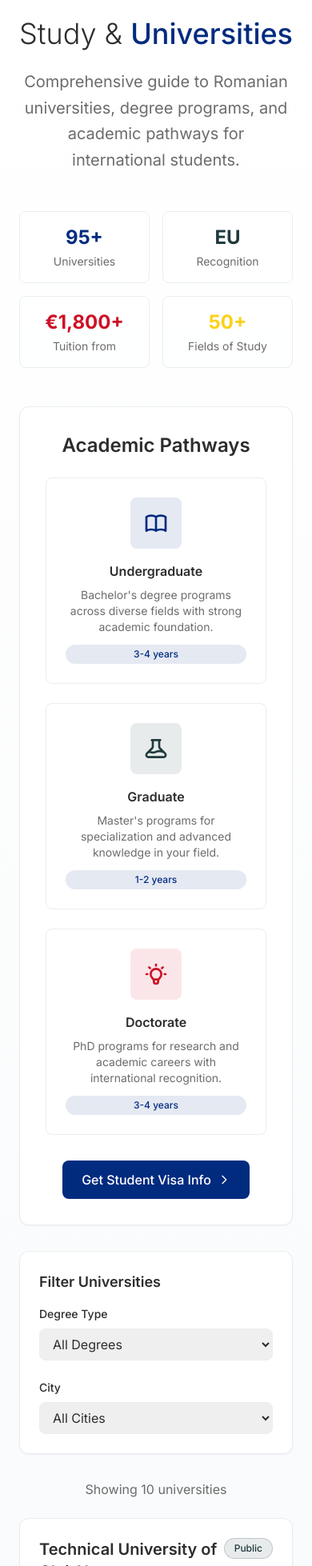
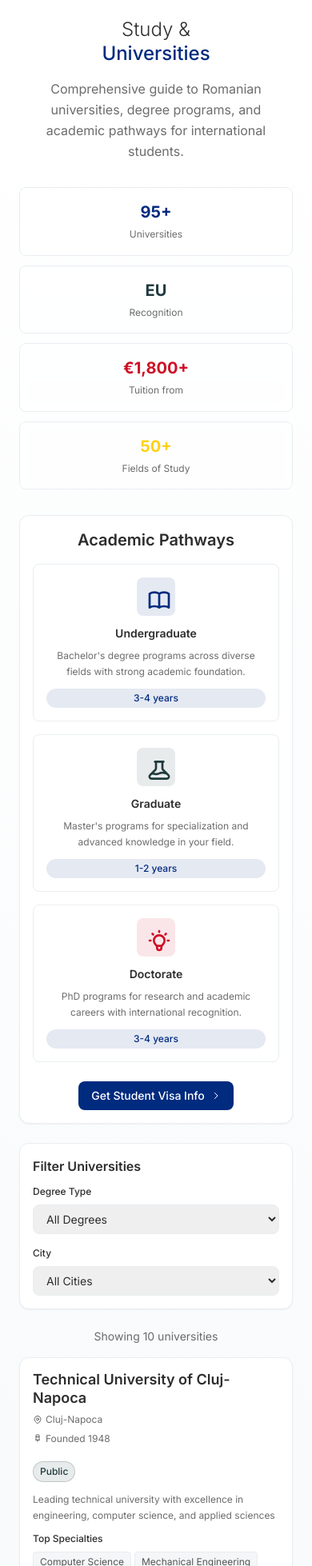
Before and after one commit to CodeNKoffee/eye-on-romania, a Next.js app: page /en/study in a window 390 px wide. Shown: the part 42-2000 px from the top of the page at 80% size. Built offline with nearby package versions, Linux system fonts and the light colour scheme.

Commit message:
style: study page 100% responsive

```diff
--- a/src/app/[locale]/study/components/StudyEssentials.tsx
+++ b/src/app/[locale]/study/components/StudyEssentials.tsx
@@ -48,22 +48,22 @@ export default function StudyEssentials() {
   ];
 
   return (
-    <div className="bg-white rounded-xl shadow-sm border border-danube-mist p-8 mb-8 mt-12">
-      <h2 className="text-2xl font-semibold text-transylvanian-stone mb-6 text-center">
+    <div className="bg-white rounded-xl shadow-sm border border-danube-mist p-4 sm:p-6 lg:p-8 mb-6 sm:mb-8 mt-8 sm:mt-12">
+      <h2 className="text-xl sm:text-2xl font-semibold text-transylvanian-stone mb-4 sm:mb-6 text-center">
         {t('essentials.title')}
       </h2>
 
-      <div className="grid md:grid-cols-2 gap-6">
+      <div className="grid grid-cols-1 lg:grid-cols-2 gap-4 sm:gap-6">
         {essentials.map((essential, index) => (
-          <div key={index} className="flex gap-4">
-            <div className={`flex-shrink-0 w-12 h-12 ${essential.color} bg-current/10 rounded-lg flex items-center justify-center`}>
-              <div className={essential.color}>
+          <div key={index} className="flex flex-col sm:flex-row gap-3 sm:gap-4 touch-manipulation">
+            <div className={`flex-shrink-0 w-10 h-10 sm:w-12 sm:h-12 ${essential.color} bg-current/10 rounded-lg flex items-center justify-center self-start sm:self-auto`}>
+              <div className={`${essential.color} w-5 h-5 sm:w-6 sm:h-6`}>
                 {essential.icon}
               </div>
             </div>
-            <div>
-              <h3 className="font-semibold text-transylvanian-stone mb-2">{essential.title}</h3>
-              <p className="text-sm text-transylvanian-stone/70 leading-relaxed">{essential.description}</p>
+            <div className="flex-1 min-w-0">
+              <h3 className="font-semibold text-transylvanian-stone mb-2 text-sm sm:text-base leading-tight">{essential.title}</h3>
+              <p className="text-xs sm:text-sm text-transylvanian-stone/70 leading-relaxed">{essential.description}</p>
             </div>
           </div>
         ))}
--- a/src/app/[locale]/study/components/StudyHero.tsx
+++ b/src/app/[locale]/study/components/StudyHero.tsx
@@ -5,12 +5,12 @@ export default function StudyHero() {
   const t = useTranslations('studyPage');
 
   return (
-    <div className="text-center mb-12 max-w-4xl mx-auto">
-      <h1 className="text-4xl md:text-5xl font-light text-transylvanian-stone mb-6">
-        <span className="text-transylvanian-stone">{t('titlePrefix')}</span>{' '}
-        <span className="text-tricolor-blue font-medium">{t('titleHighlight')}</span>
+    <div className="text-center mb-8 sm:mb-12 max-w-4xl mx-auto px-4 sm:px-0">
+      <h1 className="text-2xl sm:text-3xl md:text-4xl lg:text-5xl font-light text-transylvanian-stone mb-4 sm:mb-6 leading-tight">
+        <span className="text-transylvanian-stone block sm:inline">{t('titlePrefix')}</span>{' '}
+        <span className="text-tricolor-blue font-medium block sm:inline">{t('titleHighlight')}</span>
       </h1>
-      <p className="text-xl text-transylvanian-stone/70 leading-relaxed mb-8 max-w-3xl mx-auto">
+      <p className="text-base sm:text-lg md:text-xl text-transylvanian-stone/70 leading-relaxed mb-6 sm:mb-8 max-w-3xl mx-auto">
         {t('description')}
       </p>
     </div>
--- a/src/app/[locale]/study/components/StudyPathways.tsx
+++ b/src/app/[locale]/study/components/StudyPathways.tsx
@@ -42,33 +42,35 @@ export default function StudyPathways() {
   ];
 
   return (
-    <div className="bg-white rounded-xl shadow-sm border border-danube-mist p-8 mb-8">
-      <h2 className="text-2xl font-semibold text-transylvanian-stone mb-6 text-center">
+    <div className="bg-white rounded-xl shadow-sm border border-danube-mist p-4 sm:p-6 lg:p-8 mb-6 sm:mb-8">
+      <h2 className="text-xl sm:text-2xl font-semibold text-transylvanian-stone mb-4 sm:mb-6 text-center">
         {t('pathways.title')}
       </h2>
 
-      <div className="grid md:grid-cols-3 gap-6">
+      <div className="grid grid-cols-1 lg:grid-cols-3 gap-4 sm:gap-6">
         {pathways.map((pathway, index) => (
-          <div key={index} className="text-center p-6 rounded-lg border border-danube-mist hover:shadow-md transition-shadow flex flex-col h-full">
-            <div className={`inline-flex items-center justify-center w-16 h-16 bg-${pathway.color}/10 text-${pathway.color} rounded-lg mb-4 mx-auto`}>
-              {pathway.icon}
+          <div key={index} className="text-center p-4 sm:p-6 rounded-lg border border-danube-mist hover:shadow-md transition-all duration-200 flex flex-col h-full touch-manipulation active:scale-[0.98]">
+            <div className={`inline-flex items-center justify-center w-12 h-12 sm:w-16 sm:h-16 bg-${pathway.color}/10 text-${pathway.color} rounded-lg mb-3 sm:mb-4 mx-auto`}>
+              <div className="w-6 h-6 sm:w-8 sm:h-8">
+                {pathway.icon}
+              </div>
             </div>
-            <h3 className="font-semibold text-transylvanian-stone mb-2">{pathway.title}</h3>
-            <p className="text-sm text-transylvanian-stone/70 mb-3 flex-grow">{pathway.description}</p>
-            <div className="text-xs text-tricolor-blue font-medium bg-tricolor-blue/10 px-3 py-1 rounded-full inline-block mt-auto">
+            <h3 className="font-semibold text-transylvanian-stone mb-2 text-sm sm:text-base">{pathway.title}</h3>
+            <p className="text-xs sm:text-sm text-transylvanian-stone/70 mb-3 flex-grow leading-relaxed">{pathway.description}</p>
+            <div className="text-xs text-tricolor-blue font-medium bg-tricolor-blue/10 px-2 sm:px-3 py-1 rounded-full inline-block mt-auto">
               {pathway.duration}
             </div>
           </div>
         ))}
       </div>
 
-      <div className="mt-8 text-center">
+      <div className="mt-6 sm:mt-8 text-center">
         <Link
           href="/visa"
-          className="inline-flex items-center px-6 py-3 bg-tricolor-blue text-white rounded-lg hover:bg-tricolor-blue/90 transition-colors font-medium"
+          className="inline-flex items-center px-4 sm:px-6 py-2 sm:py-3 bg-tricolor-blue text-white rounded-lg hover:bg-tricolor-blue/90 active:bg-tricolor-blue/95 transition-all duration-200 font-medium text-sm sm:text-base touch-manipulation"
         >
-          {t('pathways.visaInfo')}
-          <svg className="w-4 h-4 ml-2" fill="none" stroke="currentColor" viewBox="0 0 24 24">
+          <span>{t('pathways.visaInfo')}</span>
+          <svg className="w-3 h-3 sm:w-4 sm:h-4 ml-2" fill="none" stroke="currentColor" viewBox="0 0 24 24">
             <path strokeLinecap="round" strokeLinejoin="round" strokeWidth={2} d="M9 5l7 7-7 7" />
           </svg>
         </Link>
--- a/src/app/[locale]/study/components/UniversityCard.tsx
+++ b/src/app/[locale]/study/components/UniversityCard.tsx
@@ -26,32 +26,32 @@ export default function UniversityCard({ university }: UniversityCardProps) {
   const t = useTranslations('studyPage');
 
   return (
-    <article className="bg-white rounded-xl shadow-sm border border-danube-mist overflow-hidden hover:shadow-lg transition-all duration-300 group">
-      <div className="p-6">
-        <div className="flex items-start justify-between mb-4">
-          <div className="flex-1">
-            <h3 className="text-xl font-semibold text-transylvanian-stone group-hover:text-tricolor-blue transition-colors mb-2">
+    <article className="bg-white rounded-xl shadow-sm border border-danube-mist overflow-hidden hover:shadow-lg transition-all duration-300 group touch-manipulation">
+      <div className="p-4 sm:p-6">
+        <div className="flex flex-col sm:flex-row sm:items-start sm:justify-between mb-3 sm:mb-4 gap-3 sm:gap-4">
+          <div className="flex-1 min-w-0">
+            <h3 className="text-lg sm:text-xl font-semibold text-transylvanian-stone group-hover:text-tricolor-blue transition-colors mb-2 leading-tight">
               {university.name}
             </h3>
-            <div className="flex items-center gap-4 text-sm text-transylvanian-stone/70 mb-2">
+            <div className="flex flex-col sm:flex-row sm:items-center gap-2 sm:gap-4 text-xs sm:text-sm text-transylvanian-stone/70 mb-2">
               <div className="flex items-center gap-1">
-                <svg className="w-4 h-4" fill="none" stroke="currentColor" viewBox="0 0 24 24">
+                <svg className="w-3 h-3 sm:w-4 sm:h-4 flex-shrink-0" fill="none" stroke="currentColor" viewBox="0 0 24 24">
                   <path strokeLinecap="round" strokeLinejoin="round" strokeWidth={2} d="M17.657 16.657L13.414 20.9a1.998 1.998 0 01-2.827 0l-4.244-4.243a8 8 0 1111.314 0z" />
                   <path strokeLinecap="round" strokeLinejoin="round" strokeWidth={2} d="M15 11a3 3 0 11-6 0 3 3 0 016 0z" />
                 </svg>
-                {t(`cities.${university.city}`)}
+                <span className="truncate">{t(`cities.${university.city}`)}</span>
               </div>
               <div className="flex items-center gap-1">
-                <svg className="w-4 h-4" fill="none" stroke="currentColor" viewBox="0 0 24 24">
+                <svg className="w-3 h-3 sm:w-4 sm:h-4 flex-shrink-0" fill="none" stroke="currentColor" viewBox="0 0 24 24">
                   <path strokeLinecap="round" strokeLinejoin="round" strokeWidth={2} d="M8 7V3a1 1 0 011-1h6a1 1 0 011 1v4m-4 8v4m-4-4h8m-8 0V7h8v8" />
                 </svg>
-                {t('founded')} {university.founded}
+                <span>{t('founded')} {university.founded}</span>
               </div>
             </div>
           </div>
 
-          <div className="flex flex-col items-end">
-            <span className={`px-3 py-1 rounded-full text-xs font-medium ${
+          <div className="flex flex-col items-start sm:items-end">
+            <span className={`px-2 sm:px-3 py-1 rounded-full text-xs font-medium self-start sm:self-auto ${
               university.isPublic
                 ? 'bg-carpathian-forest/10 text-carpathian-forest border border-carpathian-forest/20'
                 : 'bg-tricolor-blue/10 text-tricolor-blue border border-tricolor-blue/20'
@@ -61,19 +61,19 @@ export default function UniversityCard({ university }: UniversityCardProps) {
           </div>
         </div>
 
-        <p className="text-transylvanian-stone/70 text-sm mb-4">{university.type}</p>
+        <p className="text-transylvanian-stone/70 text-xs sm:text-sm mb-3 sm:mb-4 leading-relaxed">{university.type}</p>
 
         {/* Specialties */}
-        <div className="mb-4">
-          <h4 className="font-medium text-transylvanian-stone mb-2 text-sm">{t('topSpecialties')}</h4>
-          <div className="flex flex-wrap gap-2">
+        <div className="mb-3 sm:mb-4">
+          <h4 className="font-medium text-transylvanian-stone mb-2 text-xs sm:text-sm">{t('topSpecialties')}</h4>
+          <div className="flex flex-wrap gap-1 sm:gap-2">
             {university.specialties.slice(0, 3).map((specialty, index) => (
-              <span key={index} className="px-2 py-1 bg-danube-mist/50 text-transylvanian-stone/80 rounded text-xs border border-danube-mist">
+              <span key={index} className="px-2 py-1 bg-danube-mist/50 text-transylvanian-stone/80 rounded text-xs border border-danube-mist leading-tight">
                 {specialty}
               </span>
             ))}
             {university.specialties.length > 3 && (
-              <span className="px-2 py-1 bg-tricolor-blue/10 text-tricolor-blue rounded text-xs border border-tricolor-blue/20">
+              <span className="px-2 py-1 bg-tricolor-blue/10 text-tricolor-blue rounded text-xs border border-tricolor-blue/20 leading-tight">
                 +{university.specialties.length - 3} {t('more')}
               </span>
             )}
@@ -81,11 +81,11 @@ export default function UniversityCard({ university }: UniversityCardProps) {
         </div>
 
         {/* Degrees Offered */}
-        <div className="mb-4">
-          <h4 className="font-medium text-transylvanian-stone mb-2 text-sm">{t('degreesOffered')}</h4>
+        <div className="mb-3 sm:mb-4">
+          <h4 className="font-medium text-transylvanian-stone mb-2 text-xs sm:text-sm">{t('degreesOffered')}</h4>
           <div className="flex flex-wrap gap-1">
             {university.degrees.map((degree, index) => (
-              <span key={index} className="px-2 py-1 bg-tricolor-yellow/20 text-transylvanian-stone rounded text-xs">
+              <span key={index} className="px-2 py-1 bg-tricolor-yellow/20 text-transylvanian-stone rounded text-xs leading-tight">
                 {t(`degreeTypes.${degree}`)}
               </span>
             ))}
@@ -93,10 +93,10 @@ export default function UniversityCard({ university }: UniversityCardProps) {
         </div>
 
         {/* Tuition Range */}
-        <div className="mb-6">
-          <div className="flex justify-between items-center text-sm">
-            <span className="text-transylvanian-stone/70">{t('tuitionRange')}</span>
-            <span className="font-medium text-transylvanian-stone">
+        <div className="mb-4 sm:mb-6">
+          <div className="flex flex-col sm:flex-row sm:justify-between sm:items-center text-xs sm:text-sm gap-1">
+            <span className="text-transylvanian-stone/70 font-medium">{t('tuitionRange')}</span>
+            <span className="font-semibold text-transylvanian-stone">
               €{university.tuitionRange.min.toLocaleString()} - €{university.tuitionRange.max.toLocaleString()}/
               {t('year')}
             </span>
@@ -108,10 +108,10 @@ export default function UniversityCard({ university }: UniversityCardProps) {
             href={university.website}
             target="_blank"
             rel="noopener noreferrer"
-            className="inline-flex items-center text-tricolor-blue hover:text-tricolor-blue/80 font-medium group-hover:underline transition-all text-sm"
+            className="inline-flex items-center text-tricolor-blue hover:text-tricolor-blue/80 active:text-tricolor-blue/90 font-medium group-hover:underline transition-all text-xs sm:text-sm touch-manipulation"
           >
-            {t('visitWebsite')}
-            <svg className="w-4 h-4 ml-1 transform group-hover:translate-x-1 transition-transform" fill="none" stroke="currentColor" viewBox="0 0 24 24">
+            <span className="truncate">{t('visitWebsite')}</span>
+            <svg className="w-3 h-3 sm:w-4 sm:h-4 ml-1 flex-shrink-0 transform group-hover:translate-x-1 transition-transform" fill="none" stroke="currentColor" viewBox="0 0 24 24">
               <path strokeLinecap="round" strokeLinejoin="round" strokeWidth={2} d="M10 6H6a2 2 0 00-2 2v10a2 2 0 002 2h10a2 2 0 002-2v-4M14 4h6m0 0v6m0-6L10 14" />
             </svg>
           </Link>
--- a/src/app/[locale]/study/components/UniversityFilter.tsx
+++ b/src/app/[locale]/study/components/UniversityFilter.tsx
@@ -22,19 +22,19 @@ export default function UniversityFilter({
   const cities = ['all', 'bucharest', 'cluj-napoca', 'iasi', 'timisoara', 'constanta'];
 
   return (
-    <div className="bg-white rounded-xl shadow-sm border border-danube-mist p-6 mb-8 max-w-4xl mx-auto">
-      <h3 className="text-lg font-semibold text-transylvanian-stone mb-4">{t('filters.title')}</h3>
+    <div className="bg-white rounded-xl shadow-sm border border-danube-mist p-4 sm:p-6 mb-6 sm:mb-8 max-w-4xl mx-auto">
+      <h3 className="text-base sm:text-lg font-semibold text-transylvanian-stone mb-3 sm:mb-4">{t('filters.title')}</h3>
 
-      <div className="grid md:grid-cols-2 gap-6">
+      <div className="grid grid-cols-1 md:grid-cols-2 gap-4 sm:gap-6">
         {/* Degree Type Filter */}
         <div>
-          <label className="block text-sm font-medium text-transylvanian-stone mb-2">
+          <label className="block text-xs sm:text-sm font-medium text-transylvanian-stone mb-2">
             {t('filters.degreeType')}
           </label>
           <select
             value={selectedDegree}
             onChange={(e) => onDegreeChange(e.target.value)}
-            className="w-full px-3 py-2 border border-danube-mist rounded-lg focus:outline-none focus:ring-2 focus:ring-tricolor-blue/20 focus:border-tricolor-blue"
+            className="w-full px-3 py-2 sm:py-3 border border-danube-mist rounded-lg focus:outline-none focus:ring-2 focus:ring-tricolor-blue/20 focus:border-tricolor-blue text-sm sm:text-base touch-manipulation"
           >
             {degreeTypes.map((type) => (
               <option key={type} value={type}>
@@ -46,13 +46,13 @@ export default function UniversityFilter({
 
         {/* City Filter */}
         <div>
-          <label className="block text-sm font-medium text-transylvanian-stone mb-2">
+          <label className="block text-xs sm:text-sm font-medium text-transylvanian-stone mb-2">
             {t('filters.city')}
           </label>
           <select
             value={selectedCity}
             onChange={(e) => onCityChange(e.target.value)}
-            className="w-full px-3 py-2 border border-danube-mist rounded-lg focus:outline-none focus:ring-2 focus:ring-tricolor-blue/20 focus:border-tricolor-blue"
+            className="w-full px-3 py-2 sm:py-3 border border-danube-mist rounded-lg focus:outline-none focus:ring-2 focus:ring-tricolor-blue/20 focus:border-tricolor-blue text-sm sm:text-base touch-manipulation"
           >
             {cities.map((city) => (
               <option key={city} value={city}>
--- a/src/app/[locale]/study/components/UniversityList.tsx
+++ b/src/app/[locale]/study/components/UniversityList.tsx
@@ -35,25 +35,25 @@ export default function UniversityList({ universities, selectedDegree, selectedC
 
   if (filteredUniversities.length === 0) {
     return (
-      <div className="text-center py-12">
-        <svg className="w-16 h-16 text-transylvanian-stone/40 mx-auto mb-4" fill="none" stroke="currentColor" viewBox="0 0 24 24">
+      <div className="text-center py-8 sm:py-12 px-4">
+        <svg className="w-12 h-12 sm:w-16 sm:h-16 text-transylvanian-stone/40 mx-auto mb-3 sm:mb-4" fill="none" stroke="currentColor" viewBox="0 0 24 24">
           <path strokeLinecap="round" strokeLinejoin="round" strokeWidth={1.5} d="M19 21V5a2 2 0 00-2-2H7a2 2 0 00-2 2v16m14 0h2m-2 0h-5m-9 0H3m2 0h5M9 7h1m-1 4h1m4-4h1m-1 4h1m-5 10v-5a1 1 0 011-1h2a1 1 0 011 1v5m-4 0h4" />
         </svg>
-        <h3 className="text-lg font-medium text-transylvanian-stone mb-2">{t('noResults.title')}</h3>
-        <p className="text-transylvanian-stone/70">{t('noResults.description')}</p>
+        <h3 className="text-base sm:text-lg font-medium text-transylvanian-stone mb-2">{t('noResults.title')}</h3>
+        <p className="text-sm sm:text-base text-transylvanian-stone/70 leading-relaxed">{t('noResults.description')}</p>
       </div>
     );
   }
 
   return (
-    <div className="space-y-6">
-      <div className="text-center mb-6">
-        <p className="text-transylvanian-stone/70">
+    <div className="space-y-4 sm:space-y-6">
+      <div className="text-center mb-4 sm:mb-6 px-4">
+        <p className="text-sm sm:text-base text-transylvanian-stone/70">
           {t('resultsCount', { count: filteredUniversities.length })}
         </p>
       </div>
 
-      <div className="grid gap-6">
+      <div className="grid gap-4 sm:gap-6">
         {filteredUniversities.map((university) => (
           <UniversityCard key={university.id} university={university} />
         ))}
--- a/src/app/[locale]/study/page.tsx
+++ b/src/app/[locale]/study/page.tsx
@@ -17,30 +17,30 @@ export default function StudyPage() {
   return (
     <div className="min-h-screen bg-gradient-to-b from-paper to-danube-mist">
       <Ribbon />
-      <div className="container mx-auto px-6 py-12">
+      <div className="container mx-auto px-4 sm:px-6 py-8 sm:py-12">
         <StudyHero />
 
         {/* Quick Stats */}
-        <div className="grid grid-cols-2 md:grid-cols-4 gap-4 mb-12 max-w-4xl mx-auto">
-          <div className="text-center p-4 bg-white/60 backdrop-blur-sm rounded-lg border border-danube-mist">
-            <div className="text-2xl font-bold text-tricolor-blue mb-1">95+</div>
-            <div className="text-sm text-transylvanian-stone/70">Universities</div>
+        <div className="grid grid-cols-1 sm:grid-cols-2 lg:grid-cols-4 gap-3 sm:gap-4 mb-8 sm:mb-12 max-w-4xl mx-auto">
+          <div className="text-center p-4 sm:p-6 bg-white/60 backdrop-blur-sm rounded-lg border border-danube-mist hover:bg-white/70 transition-colors touch-manipulation">
+            <div className="text-xl sm:text-2xl font-bold text-tricolor-blue mb-1 sm:mb-2">95+</div>
+            <div className="text-xs sm:text-sm text-transylvanian-stone/70 leading-relaxed">Universities</div>
           </div>
-          <div className="text-center p-4 bg-white/60 backdrop-blur-sm rounded-lg border border-danube-mist">
-            <div className="text-2xl font-bold text-carpathian-forest mb-1">EU</div>
-            <div className="text-sm text-transylvanian-stone/70">Recognition</div>
+          <div className="text-center p-4 sm:p-6 bg-white/60 backdrop-blur-sm rounded-lg border border-danube-mist hover:bg-white/70 transition-colors touch-manipulation">
+            <div className="text-xl sm:text-2xl font-bold text-carpathian-forest mb-1 sm:mb-2">EU</div>
+            <div className="text-xs sm:text-sm text-transylvanian-stone/70 leading-relaxed">Recognition</div>
           </div>
-          <div className="text-center p-4 bg-white/60 backdrop-blur-sm rounded-lg border border-danube-mist">
-            <div className="text-2xl font-bold text-tricolor-red mb-1">€1,800+</div>
-            <div className="text-sm text-transylvanian-stone/70">Tuition from</div>
+          <div className="text-center p-4 sm:p-6 bg-white/60 backdrop-blur-sm rounded-lg border border-danube-mist hover:bg-white/70 transition-colors touch-manipulation">
+            <div className="text-xl sm:text-2xl font-bold text-tricolor-red mb-1 sm:mb-2">€1,800+</div>
+            <div className="text-xs sm:text-sm text-transylvanian-stone/70 leading-relaxed">Tuition from</div>
           </div>
-          <div className="text-center p-4 bg-white/60 backdrop-blur-sm rounded-lg border border-danube-mist">
-            <div className="text-2xl font-bold text-tricolor-yellow mb-1">50+</div>
-            <div className="text-sm text-transylvanian-stone/70">Fields of Study</div>
+          <div className="text-center p-4 sm:p-6 bg-white/60 backdrop-blur-sm rounded-lg border border-danube-mist hover:bg-white/70 transition-colors touch-manipulation">
+            <div className="text-xl sm:text-2xl font-bold text-tricolor-yellow mb-1 sm:mb-2">50+</div>
+            <div className="text-xs sm:text-sm text-transylvanian-stone/70 leading-relaxed">Fields of Study</div>
           </div>
         </div>
 
-        <div className="max-w-6xl mx-auto">
+        <div className="max-w-6xl mx-auto space-y-6 sm:space-y-8">
           <StudyPathways />
 
           <UniversityFilter
```
